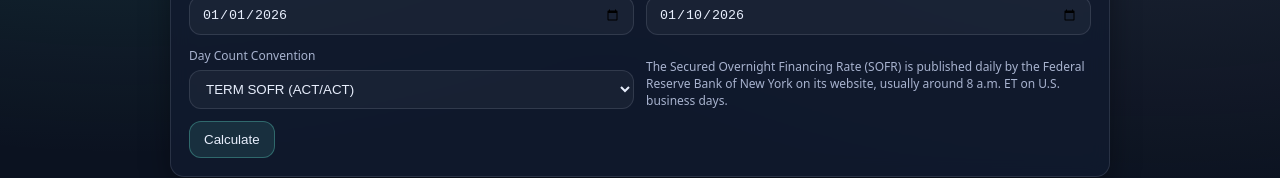
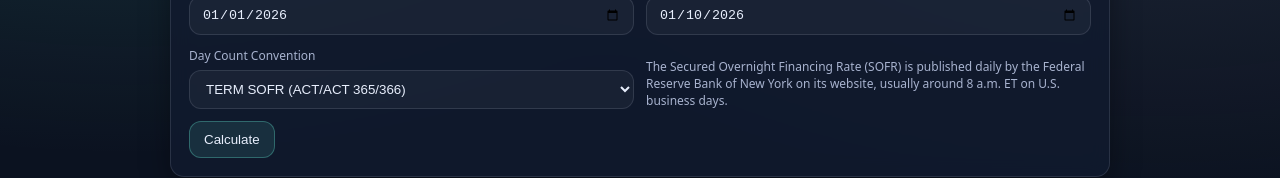
Before and after one commit to dnorkett/sofr-accrual-calculator, a React (Vite) app in the folder client/: page / in a window 1280 px wide. Shown: the part 252-430 px from the top of the page. Built offline with nearby package versions, Linux system fonts and the light colour scheme.

Commit message:
added act/act accrual method support

```diff
--- a/client/src/App.jsx
+++ b/client/src/App.jsx
@@ -93,7 +93,9 @@
   const [spreadBps, setSpreadBps] = useState("250");
   const [startDate, setStartDate] = useState("2026-01-01");
   const [endDate, setEndDate] = useState("2026-01-10");
-  const [method, setMethod] = useState("ACT_ACT");
+
+  // Default method: TERM SOFR with ACT/ACT (365/366)
+  const [method, setMethod] = useState("TERM_SOFR_ACT_ACT");
 
   const [loading, setLoading] = useState(false);
   const [result, setResult] = useState(null);
@@ -274,8 +276,8 @@
             <div>
               <label>Day Count Convention</label>
               <select value={method} onChange={(e) => setMethod(e.target.value)}>
-                <option value="ACT_ACT">TERM SOFR (ACT/ACT)</option>
-                <option value="TERM_SOFR_ACT360">TERM SOFR (ACT/360)</option>
+                <option value="TERM_SOFR_ACT_ACT">TERM SOFR (ACT/ACT 365/366)</option>
+                <option value="TERM_SOFR_ACT_360">TERM SOFR (ACT/360)</option>
               </select>
             </div>
 
```
Also changed, not shown: 2 other files (tests, documents, lock files or other folders).
